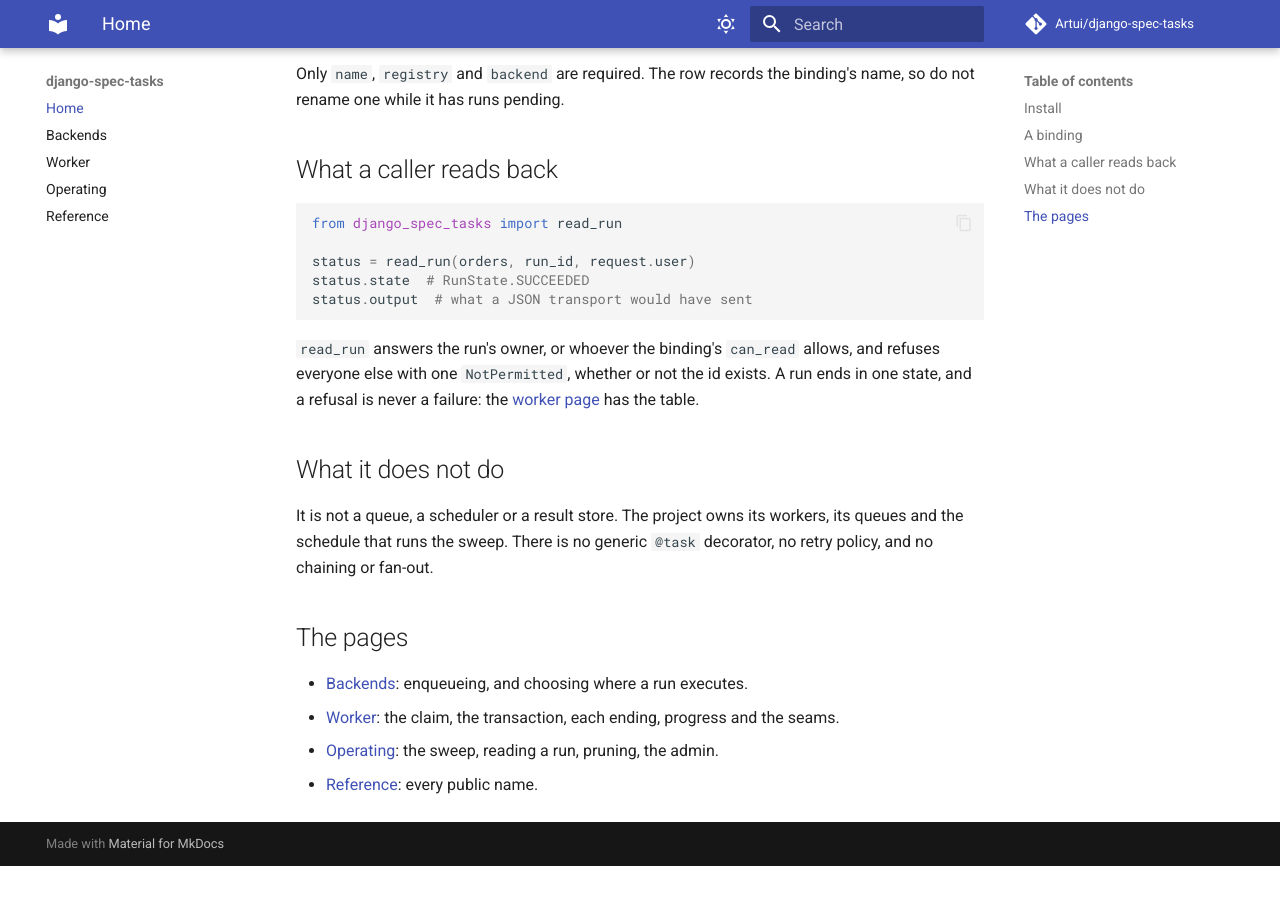
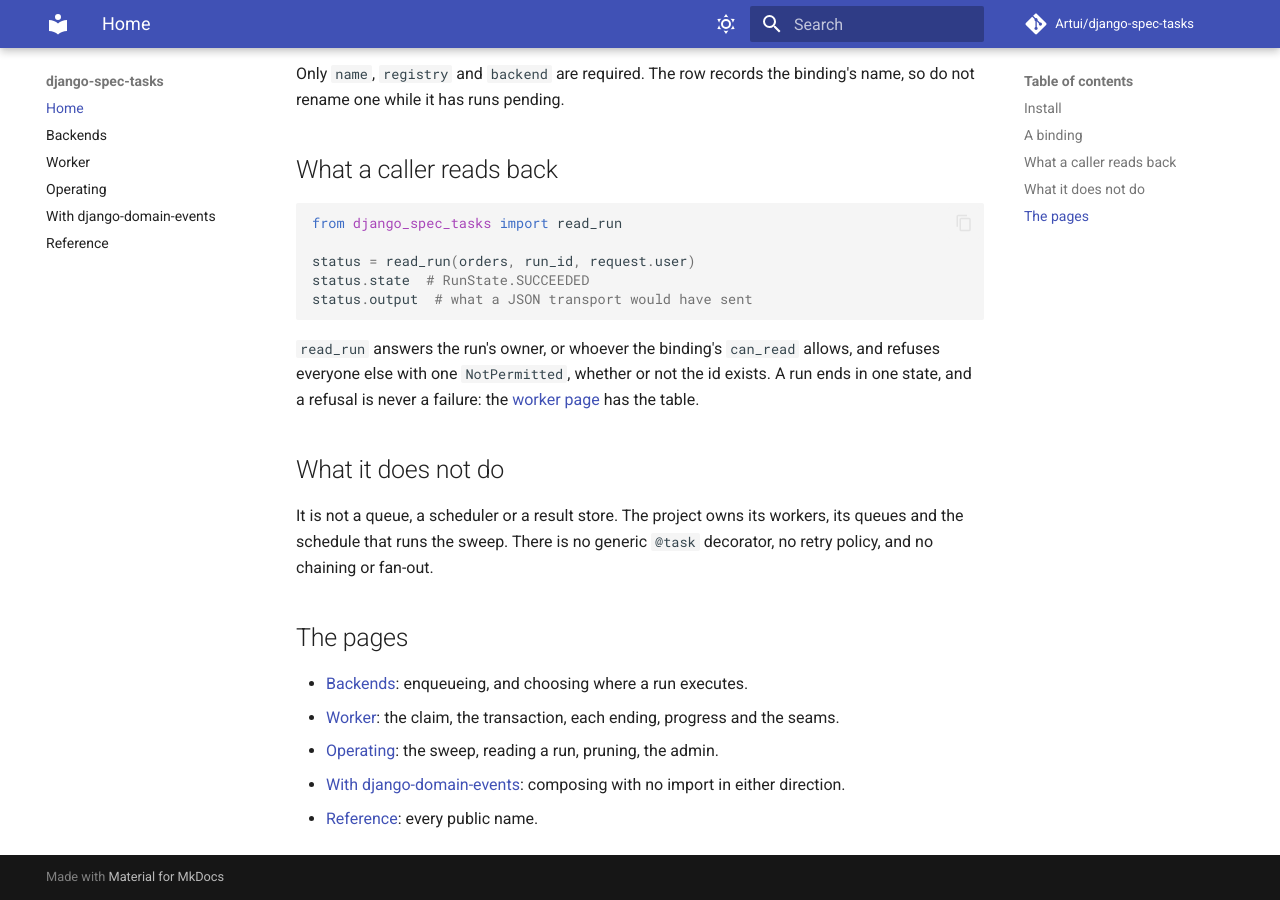
Before and after one commit to Artui/django-spec-tasks, an MkDocs documentation site: the page built from docs/index.md, in a window 1280 px wide and 900 px high, scrolled down 1046 px. Built offline with MkDocs 1.6.1 and Material for MkDocs 9.7.7, drawn with Linux system fonts in a browser that asks for light colours; comment, search, counter and statistics services are not loaded; before the commit the page ends 1912 px from its top, so only the background shows below that.

Commit message:
Add the domain-events page to the nav and the changelog
Co-Authored-By: Claude Opus 5.5 <noreply@anthropic.com>

```diff
--- a/docs/index.md
+++ b/docs/index.md
@@ -70,4 +70,5 @@ that runs the sweep. There is no generic `@task` decorator, no retry policy, and
 - [Backends](backends.md): enqueueing, and choosing where a run executes.
 - [Worker](worker.md): the claim, the transaction, each ending, progress and the seams.
 - [Operating](operating.md): the sweep, reading a run, pruning, the admin.
+- [With django-domain-events](domain-events.md): composing with no import in either direction.
 - [Reference](reference.md): every public name.
--- a/mkdocs.yml
+++ b/mkdocs.yml
@@ -81,4 +81,5 @@ nav:
   - Backends: backends.md
   - Worker: worker.md
   - Operating: operating.md
+  - With django-domain-events: domain-events.md
   - Reference: reference.md
```
Also changed, not shown: CHANGELOG.md (+1 -0 lines).
